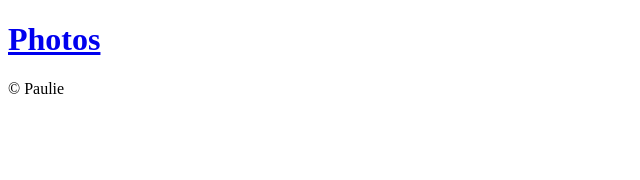
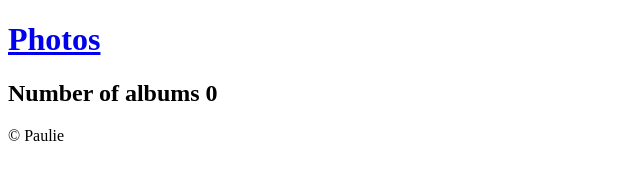
Before and after one commit to paulieadam/vanillajsmvc, a plain HTML site: page index.html in a window 1280 px wide. Shown: the whole page, without its empty margins (0-640 px from the left). Drawn offline with Linux system fonts and the light colour scheme.

Commit message:
Add methods to app to handle components

```diff
--- a/index.html
+++ b/index.html
@@ -11,8 +11,7 @@
     <header>
         <h1><a href="#/photos">Photos</a></h1>
     </header>
-    <main>
-
+    <main id="app">
     </main>
     <footer>
         &copy; Paulie
--- a/index.js
+++ b/index.js
@@ -1,3 +1,15 @@
 import App from "./lib/App.js";
 
 const app = new App("#app");
+
+app.addComponent({
+    name: "albums",
+    model: {
+        albums: []
+    },
+    view(model) {
+        return `<h2>Number of albums ${model.albums.length}`;
+    }
+});
+
+app.showComponent("albums");
--- a/lib/App.js
+++ b/lib/App.js
@@ -1,6 +1,22 @@
 class App {
     constructor(selector) {
         this.appElement = document.querySelector(selector);
+        this.components = {};
+    }
+
+    addComponent(component) {
+        this.components[component.name] = component;
+    }
+
+    showComponent(name) {
+        this.currentComponent = this.components[name];
+        this.updateView();
+    }
+
+    updateView() {
+        if(this.currentComponent) {
+            this.appElement.innerHTML = this.currentComponent.view(this.currentComponent.model);
+        }
     }
 }
 
```
